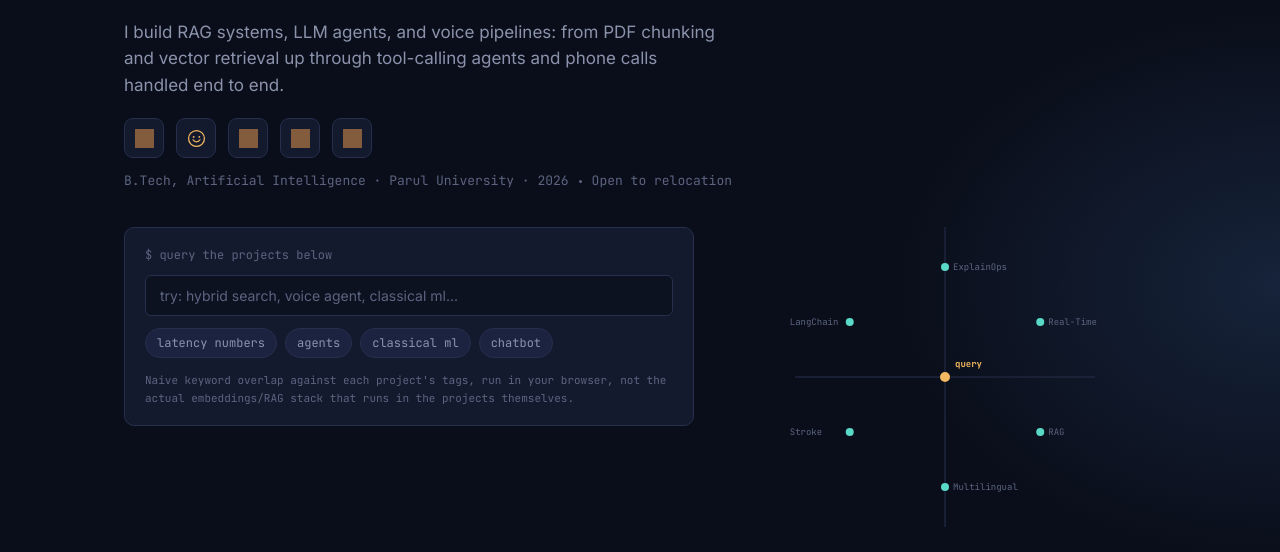
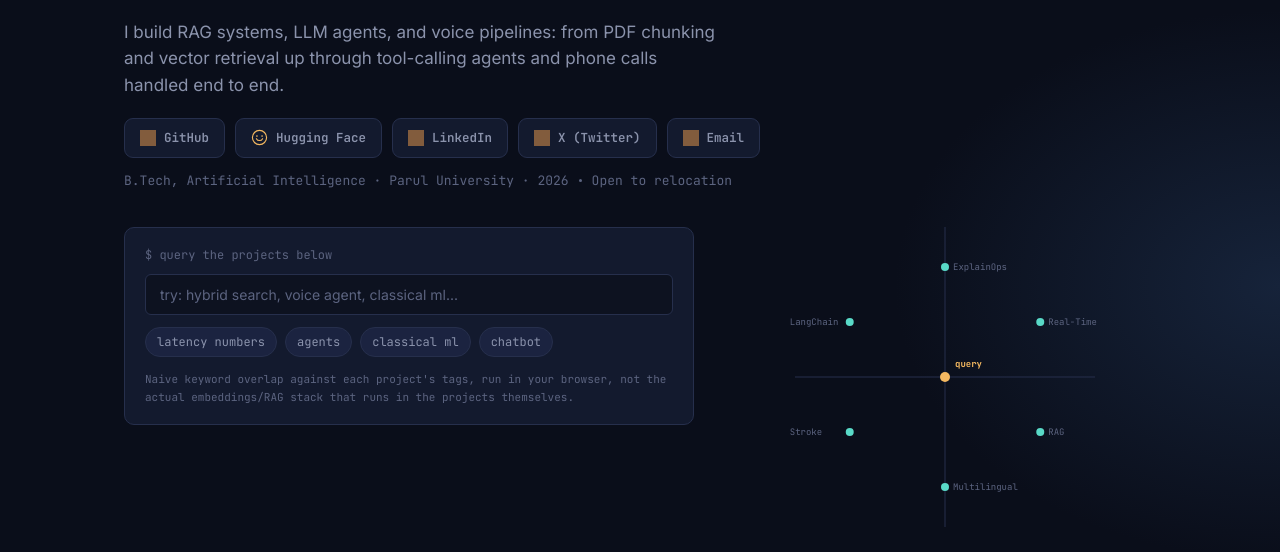
Before and after one commit to dhruv-motaval/portfolio, a plain HTML site: page index.html in a window 1280 px wide. Shown: the part 248-800 px from the top of the page. Drawn offline with Linux system fonts and the light colour scheme; grey boxes are pictures that could not be loaded.

Commit message:
Hero links: icon + text labels for non-tech readers; add live-reload dev server

```diff
--- a/index.html
+++ b/index.html
@@ -96,20 +96,23 @@
 
   /* ---------- SOCIAL ROW ---------- */
   .social-row{
-    display:flex; gap:12px; margin:18px 0 6px; flex-wrap:wrap;
+    display:flex; gap:10px; margin:18px 0 6px; flex-wrap:wrap;
   }
   .social-row a{
-    display:inline-flex; align-items:center; justify-content:center;
-    width:40px; height:40px; border-radius:9px;
+    display:inline-flex; align-items:center; gap:8px;
+    padding:9px 15px; border-radius:9px;
     border:1px solid var(--border); background:var(--surface);
-    transition:border-color .2s ease, transform .2s ease, background .2s ease;
+    font-family:var(--mono); font-size:12.5px; font-weight:600;
+    color:var(--text-dim); text-decoration:none;
+    transition:border-color .2s ease, transform .2s ease, background .2s ease, color .2s ease;
   }
   .social-row a:hover{
     border-color:var(--accent); transform:translateY(-2px);
-    background:var(--surface-2);
+    background:var(--surface-2); color:var(--text);
   }
-  .social-row img{width:19px; height:19px; opacity:0.72; transition:opacity .2s ease;}
+  .social-row img{width:16px; height:16px; opacity:0.72; transition:opacity .2s ease;}
   .social-row a:hover img{opacity:1;}
+  .social-row svg{width:17px; height:17px; flex-shrink:0;}
 
   /* ---------- SECTION SHELL ---------- */
   section{padding:64px 0;}
@@ -443,20 +446,20 @@
       <p class="hero-sub stream-text">I build RAG systems, LLM agents, and voice pipelines: from PDF chunking and vector retrieval up through tool-calling agents and phone calls handled end to end.</p>
 
       <div class="social-row" aria-label="Profile links">
-        <a href="https://github.com/dhruv-motaval" target="_blank" rel="noopener" title="GitHub" aria-label="GitHub">
-          <img src="https://cdn.jsdelivr.net/npm/simple-icons@v11/icons/github.svg" alt="" loading="lazy" style="filter:invert(74%) sepia(38%) saturate(566%) hue-rotate(347deg) brightness(103%) contrast(96%);">
+        <a href="https://github.com/dhruv-motaval" target="_blank" rel="noopener" title="GitHub">
+          <img src="https://cdn.jsdelivr.net/npm/simple-icons@v11/icons/github.svg" alt="" loading="lazy" style="filter:invert(74%) sepia(38%) saturate(566%) hue-rotate(347deg) brightness(103%) contrast(96%);"><span>GitHub</span>
         </a>
-        <a href="https://huggingface.co/MotavalD" target="_blank" rel="noopener" title="Hugging Face" aria-label="Hugging Face">
-          <svg width="19" height="19" viewBox="0 0 24 24" fill="#F4B860"><circle cx="12" cy="12" r="10" fill="none" stroke="#F4B860" stroke-width="1.6"/><circle cx="8.4" cy="10" r="1.15"/><circle cx="15.6" cy="10" r="1.15"/><path d="M7.6 13.6c.9 1.7 2.5 2.7 4.4 2.7s3.5-1 4.4-2.7" fill="none" stroke="#F4B860" stroke-width="1.5" stroke-linecap="round"/></svg>
+        <a href="https://huggingface.co/MotavalD" target="_blank" rel="noopener" title="Hugging Face">
+          <svg viewBox="0 0 24 24" fill="#F4B860"><circle cx="12" cy="12" r="10" fill="none" stroke="#F4B860" stroke-width="1.6"/><circle cx="8.4" cy="10" r="1.15"/><circle cx="15.6" cy="10" r="1.15"/><path d="M7.6 13.6c.9 1.7 2.5 2.7 4.4 2.7s3.5-1 4.4-2.7" fill="none" stroke="#F4B860" stroke-width="1.5" stroke-linecap="round"/></svg><span>Hugging Face</span>
         </a>
-        <a href="https://linkedin.com/in/dhruv-motaval" target="_blank" rel="noopener" title="LinkedIn" aria-label="LinkedIn">
-          <img src="https://cdn.jsdelivr.net/npm/simple-icons@v11/icons/linkedin.svg" alt="" loading="lazy" style="filter:invert(74%) sepia(38%) saturate(566%) hue-rotate(347deg) brightness(103%) contrast(96%);">
+        <a href="https://linkedin.com/in/dhruv-motaval" target="_blank" rel="noopener" title="LinkedIn">
+          <img src="https://cdn.jsdelivr.net/npm/simple-icons@v11/icons/linkedin.svg" alt="" loading="lazy" style="filter:invert(74%) sepia(38%) saturate(566%) hue-rotate(347deg) brightness(103%) contrast(96%);"><span>LinkedIn</span>
         </a>
-        <a href="https://x.com/Dhruv_Motaval14" target="_blank" rel="noopener" title="X (Twitter)" aria-label="X (Twitter)">
-          <img src="https://cdn.jsdelivr.net/npm/simple-icons@v11/icons/x.svg" alt="" loading="lazy" style="filter:invert(74%) sepia(38%) saturate(566%) hue-rotate(347deg) brightness(103%) contrast(96%);">
+        <a href="https://x.com/Dhruv_Motaval14" target="_blank" rel="noopener" title="X (Twitter)">
+          <img src="https://cdn.jsdelivr.net/npm/simple-icons@v11/icons/x.svg" alt="" loading="lazy" style="filter:invert(74%) sepia(38%) saturate(566%) hue-rotate(347deg) brightness(103%) contrast(96%);"><span>X (Twitter)</span>
         </a>
-        <a href="mailto:dhruvmotaval30@gmail.com" title="Email" aria-label="Email">
-          <img src="https://cdn.jsdelivr.net/npm/simple-icons@v11/icons/gmail.svg" alt="" loading="lazy" style="filter:invert(74%) sepia(38%) saturate(566%) hue-rotate(347deg) brightness(103%) contrast(96%);">
+        <a href="mailto:dhruvmotaval30@gmail.com" title="Email">
+          <img src="https://cdn.jsdelivr.net/npm/simple-icons@v11/icons/gmail.svg" alt="" loading="lazy" style="filter:invert(74%) sepia(38%) saturate(566%) hue-rotate(347deg) brightness(103%) contrast(96%);"><span>Email</span>
         </a>
       </div>
 
@@ -979,3 +982,5 @@
 
 </body>
 </html>
+
+<!-- touch 2131590 -->
```
